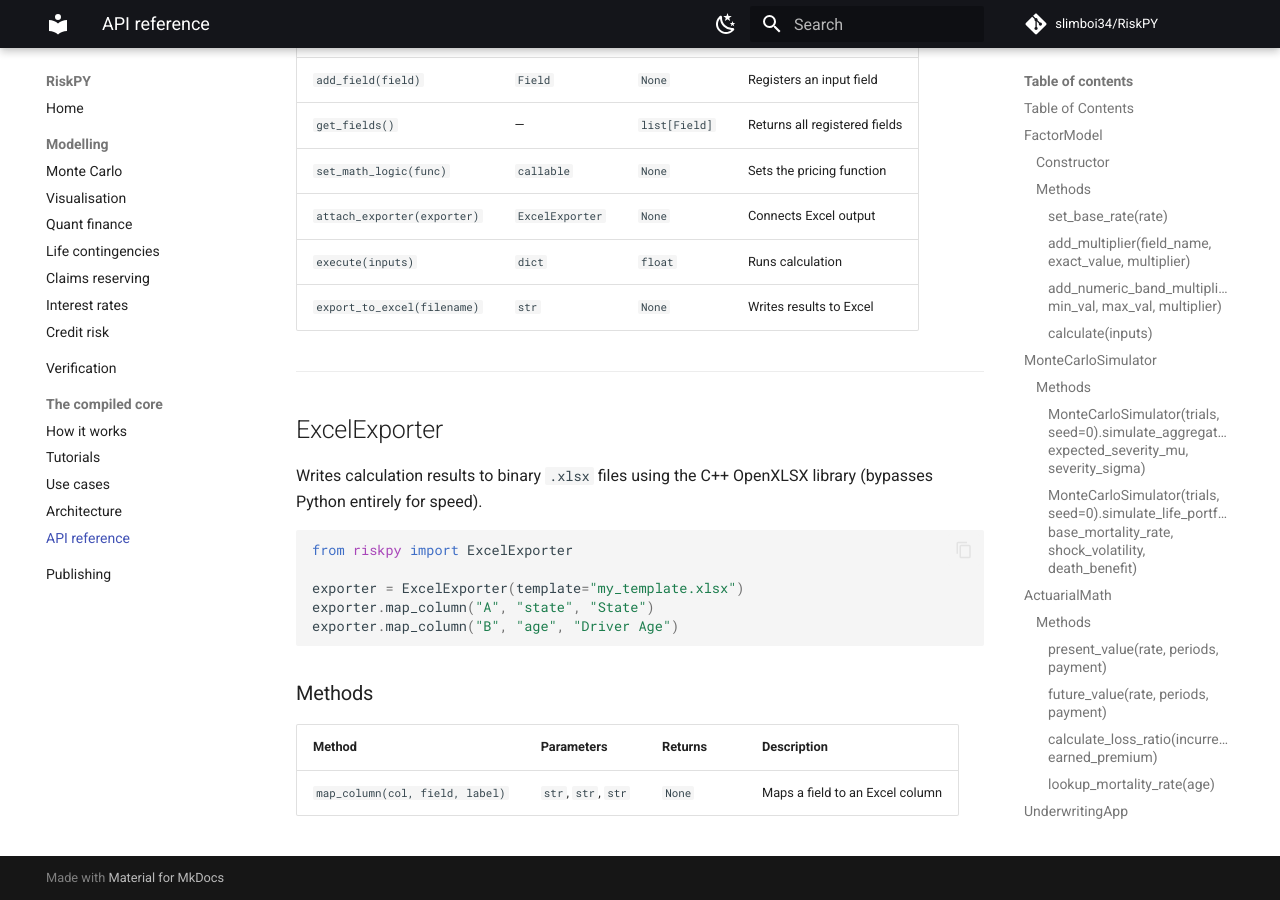
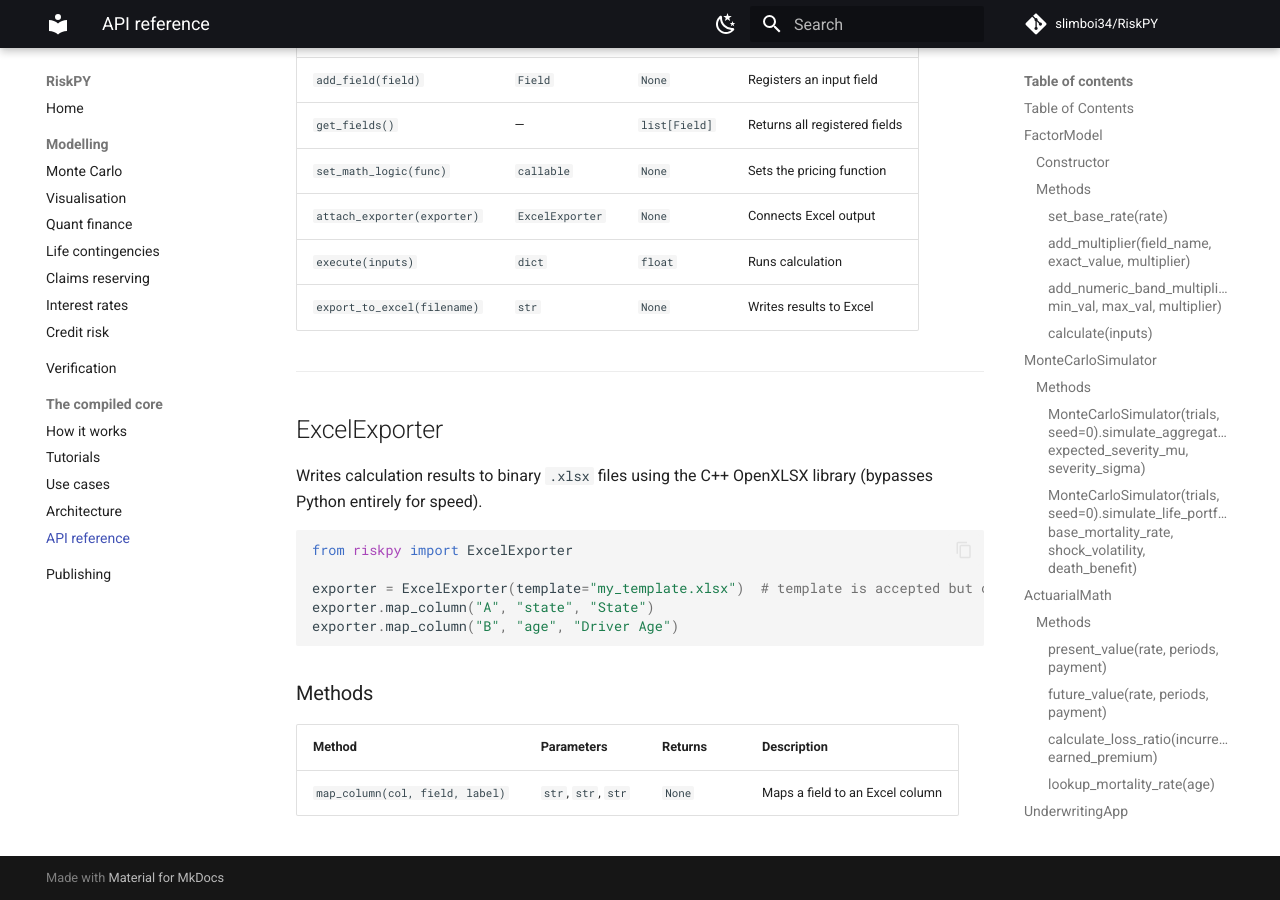
Before and after one commit to slimboi34/RiskPY, an MkDocs documentation site: the page built from docs/API_REFERENCE.md, in a window 1280 px wide and 900 px high, scrolled down 13005 px. Built offline with MkDocs 1.6.1 and Material for MkDocs 9.7.7, drawn with Linux system fonts in a browser that asks for light colours; comment, search, counter and statistics services are not loaded.

Commit message:
auto: update docs/API_REFERENCE.md
Committed automatically by cgrid for chat "RiskPY".

````diff
--- a/docs/API_REFERENCE.md
+++ b/docs/API_REFERENCE.md
@@ -517,7 +517,7 @@ Writes calculation results to binary `.xlsx` files using the C++ OpenXLSX librar
 ```python
 from riskpy import ExcelExporter
 
-exporter = ExcelExporter(template="my_template.xlsx")
+exporter = ExcelExporter(template="my_template.xlsx")  # template is accepted but currently ignored
 exporter.map_column("A", "state", "State")
 exporter.map_column("B", "age", "Driver Age")
 ```
````
